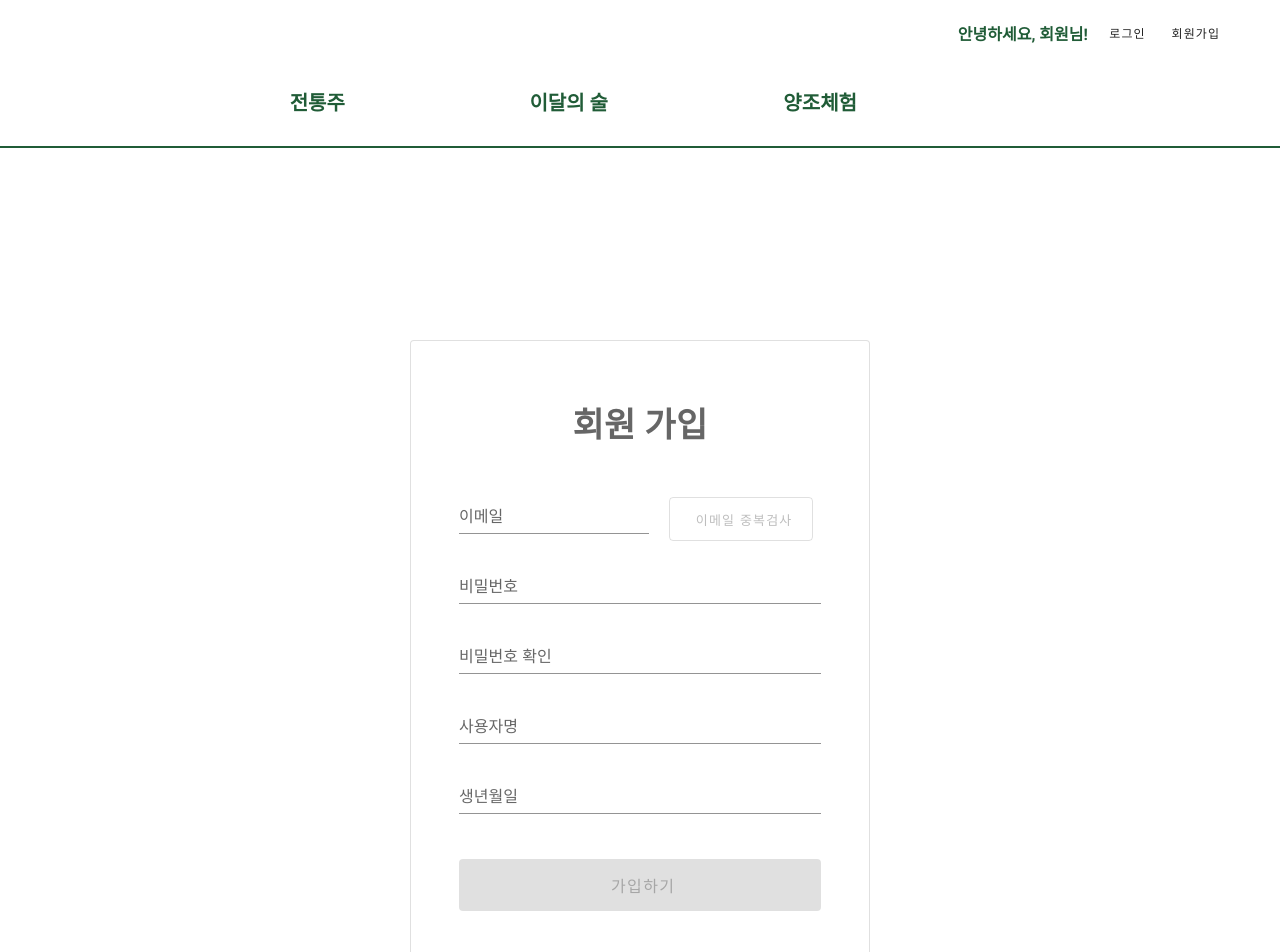
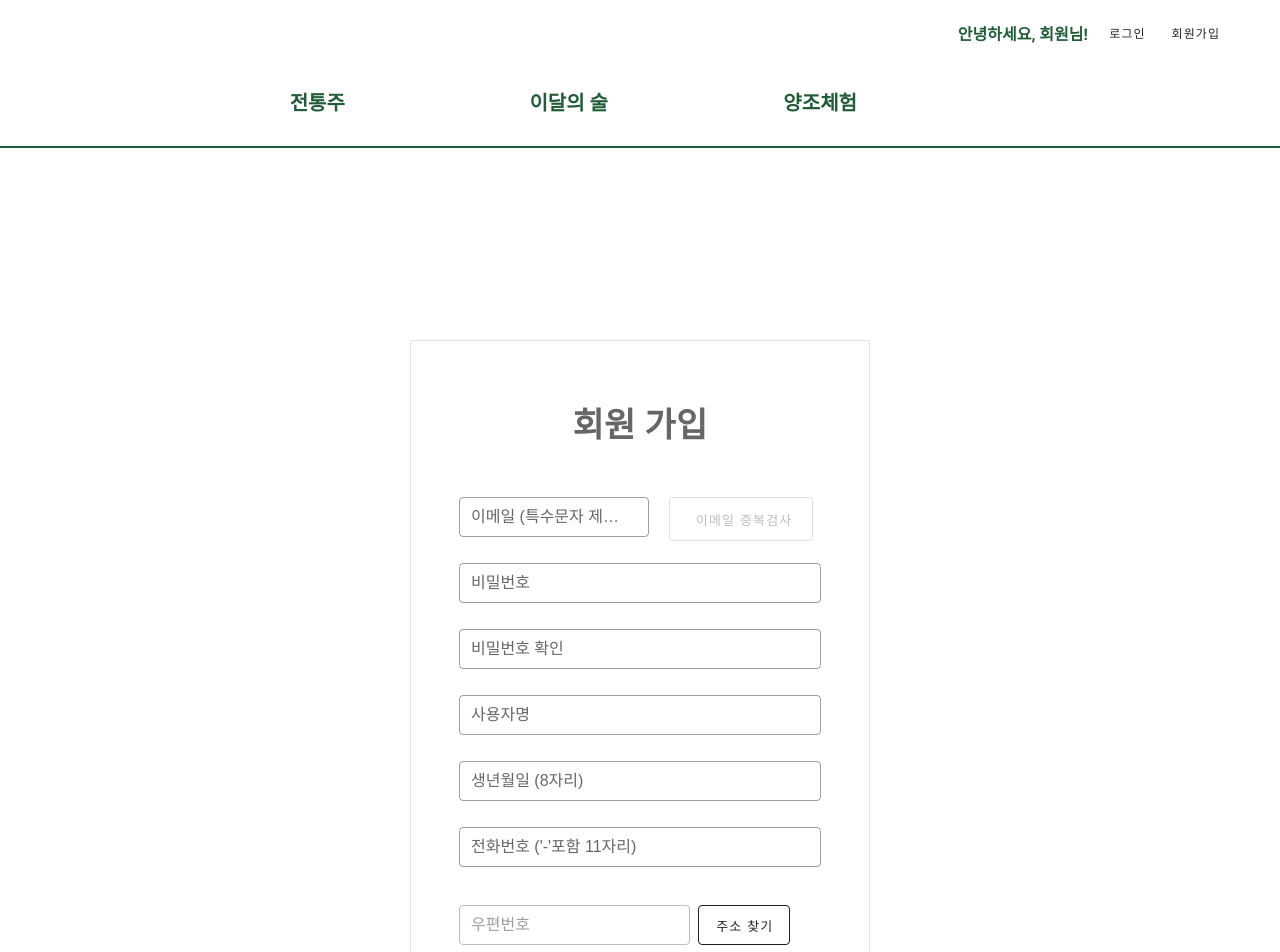
Before and after one commit to EDDI-RobotAcademy/TLST2, a Vue app in the folder ztz_web/: page /sign-up in a window 1280 px wide. Shown: the top 952 px of the page. Built offline with nearby package versions, Linux system fonts and the light colour scheme; what vue-cookies, vue-paginate would draw is missing.

Commit message:
feat:[최재민] 회원 가입 버튼을 눌렀을 때 맴버프로필 정보(주소,전화번호)를 입력하는 UI [ZTZ-WEB-UI26]

```diff
--- a/ztz_web/src/components/account/SignUpForm.vue
+++ b/ztz_web/src/components/account/SignUpForm.vue
@@ -6,13 +6,14 @@
           <v-img
             :src="require('@/assets/ztz_logo1.png')" width="180" class="mx-auto"/>
         </router-link>
+
         <v-card width="460" elevation="0" outlined >
           <v-card-text class="text-center px-12 py-16">
             <v-form @submit.prevent="onSubmit" ref="form">
               <div class="text-h4 font-weight-black mb-10">회원 가입</div>
 
               <div class="d-flex">
-                <v-text-field v-model="email" label="이메일" @change="emailValidation"
+                <v-text-field class="mt-3" v-model="email" label="이메일 (특수문자 제외 2자리 이상)" outlined dense @change="emailValidation"
                               :rules="email_rule" :disabled="false" required/>
                 <button-white text large style="font-size: 13px"
                        class="mt-3 ml-5"
@@ -23,22 +24,28 @@
               </div>
 
               <div class="d-flex">
-                <v-text-field v-model="password" label="비밀번호" type="password"
+                <v-text-field v-model="password" label="비밀번호" type="password" outlined dense
                               :rules="password_rule" :disabled="false" required/>
               </div>
 
               <div class="d-flex">
-                <v-text-field v-model="password_confirm" label="비밀번호 확인" type="password"
+                <v-text-field v-model="password_confirm" label="비밀번호 확인" type="password" outlined dense
                               :rules="password_confirm_rule" :disabled="false" required/>
               </div>
 
               <div class="d-flex">
-                <v-text-field v-model="username" label="사용자명" :disabled="false" required/>
+                <v-text-field v-model="username" label="사용자명" :disabled="false" required outlined dense/>
               </div>
 
               <div class="d-flex">
-                <v-text-field v-model="birthdate" label="생년월일" :disabled="false" :rules="birthdate_rule" required/>
+                <v-text-field v-model="birthdate" label="생년월일 (8자리)" :disabled="false" :rules="birthdate_rule" required outlined dense/>
               </div>
+
+              <div class="d-flex">
+                <v-text-field v-model="phoneNumber" label="전화번호 ('-'포함 11자리)" :disabled="false" :rules="phoneNumber_rule" required outlined dense/>
+              </div>
+
+              <AddressForm @submit="onAddressSubmit"/>
 
               <button-green type="submit" block x-large
                      class="mt-6" :disabled="(emailPass) == false"
@@ -60,12 +67,20 @@ export default {
   name: "SignUpForm",
   data () {
     return {
+
+      city: '',
+      street: '',
+      addressDetail: '',
+      zipcode: '',
+
       email: "",
       password: "",
       password_confirm: "",
+      phoneNumber : "",
 
       username: "",
       birthdate: "",
+
 
       emailPass: false,
 
@@ -74,7 +89,7 @@ export default {
         v => {
           const replaceV = v.replace(/(\s*)/g, '')
           const pattern = /^[0-9a-zA-Z]([-_.]?[0-9a-zA-Z])*@[0-9a-zA-Z]([-_.]?[0-9a-zA-Z])*.[a-zA-Z]{2,3}$/
-          return pattern.test(replaceV) || '이메일 형식을 입력하세요.'
+          return pattern.test(replaceV) || '특수문자 제외 2자리 이상 이메일 형식을 입력하세요.'
         }
       ],
       password_rule: [
@@ -87,20 +102,37 @@ export default {
         v => v === this.password || '패스워드가 일치하지 않습니다.'
       ],
       birthdate_rule: [
-        v => !!v || '생년월일을 입력해주세요.',
+        v => !!v || '생년월일 8자리를 입력해주세요.',
         v => {
           const replaceV = v.replace(/(\s*)/g, '')
           const pattern = /^(19[0-9][0-9]|20\d{2})(0[0-9]|1[0-2])(0[1-9]|[1-2][0-9]|3[0-1])$/
           return pattern.test(replaceV) || '생년월일 형식을 입력하세요.'
         }
       ],
+      phoneNumber_rule:[
+        v => !!v || '전화번호를 입력 해주세요.',
+        v => {
+          const replaceV = v.replace(/(\s*)/g, '')
+          const pattern = /010-\d{4}-\d{4}/
+          return pattern.test(replaceV) || '전화번호 11자리를 입력해주세요. ("-"포함)'
+        }
+      ]
     }
   },
   methods: {
+    onAddressSubmit (payload) {
+      const { city, street, addressDetail, zipcode } = payload;
+      this.city = city;
+      this.street = street;
+      this.addressDetail = addressDetail;
+      this.zipcode = zipcode;
+
+      console.log(this.city + this.street + this.addressDetail +this.zipcode)
+    },
     onSubmit () {
       if (this.$refs.form.validate()) {
-        const { email, password, username, birthdate } = this
-        this.$emit("submit", {  email, password, username, birthdate })
+        const { email, password, username, birthdate, city, street , addressDetail , zipcode ,phoneNumber } = this
+        this.$emit("submit", { email, password, username, birthdate, city, street , addressDetail , zipcode ,phoneNumber })
       } else {
         alert('올바른 정보를 입력하세요!')
       }
--- a/ztz_web/src/views/account/SignUpView.vue
+++ b/ztz_web/src/views/account/SignUpView.vue
@@ -16,10 +16,10 @@ export default {
   },
   methods: {
      onSubmit (payload) {
-      const { email, password, username, birthdate} = payload;
+      const { email, password, username, birthdate, city, street , addressDetail , zipcode ,phoneNumber } = payload;
 
       axios.post("http://localhost:7777/ztz/member/sign-up", {
-        email, password, username, birthdate
+        email, password, username, birthdate, city, street , addressDetail , zipcode ,phoneNumber
       })
       .then((res) => {
         alert("회원 가입이 완료되었습니다.")
```
